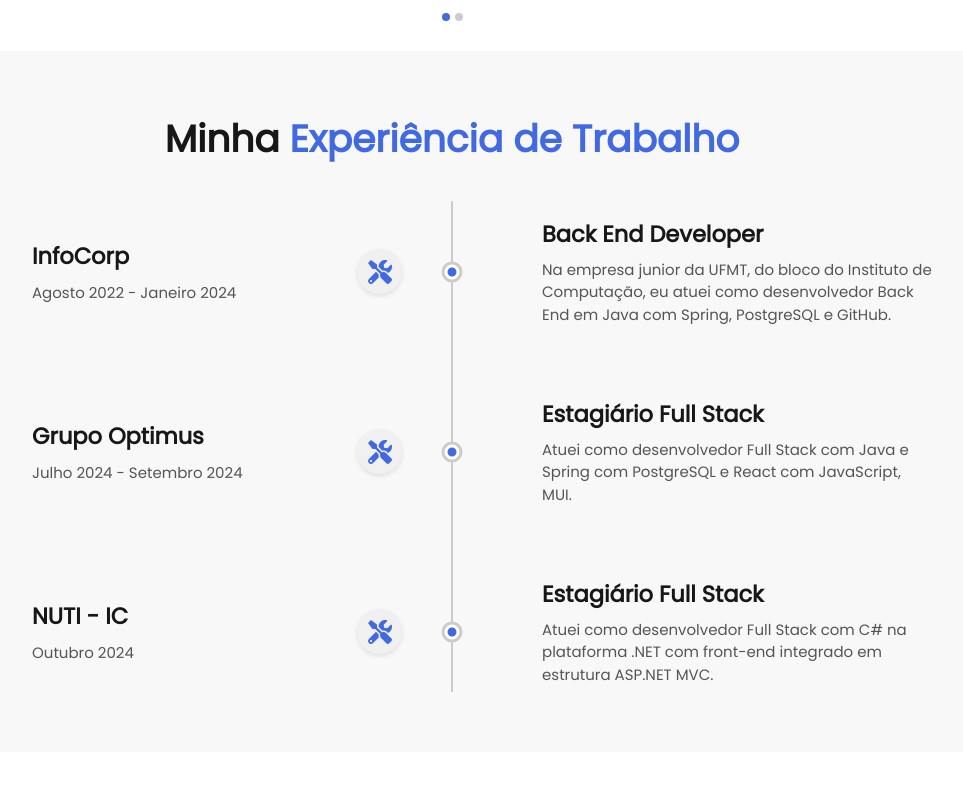
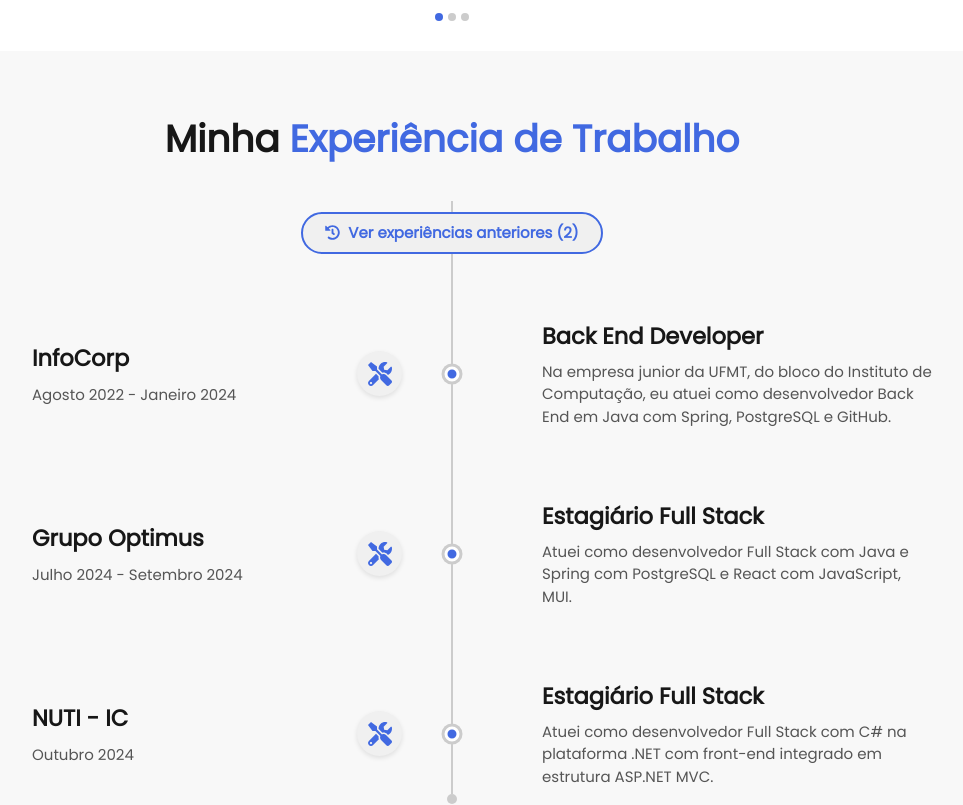
Before and after one commit to Parron01/Parron01-Portfolio, a React (Vite) app: page / in a window 1280 px wide. Shown: the part 1245-2050 px from the top of the page, without its empty margins (188-1151 px from the left). Built offline with nearby package versions, Linux system fonts and the light colour scheme.

Commit message:
Feat: Construindo escala para campo de Experience

```diff
--- a/src/components/Experience/Experience.jsx
+++ b/src/components/Experience/Experience.jsx
@@ -1,6 +1,8 @@
 import React, { useState, useEffect, useRef } from "react";
 import {
-  FaTools
+  FaTools,
+  FaChevronUp,
+  FaHistory
 } from "react-icons/fa";
 import {
   ExperienceContainer,
@@ -19,15 +21,30 @@
   TechPopup,
   TechItem,
   CompanyInfoContainer,
+  ShowMoreButton,
+  ShowMoreContainer
 } from "./Experience.styles";
 import { experiencesData, techIconMap } from "../../data/portfolioData";
 
 const Experience = () => {
+  // Número máximo de experiências a mostrar inicialmente
+  const MAX_VISIBLE_EXPERIENCES = 3;
+
+  // Estados
   const [activePopup, setActivePopup] = useState(null);
   const [popupPosition, setPopupPosition] = useState({ top: 0, left: 0 });
   const [isMobile, setIsMobile] = useState(window.innerWidth <= 900);
+  const [showAllExperiences, setShowAllExperiences] = useState(false);
   const popupRef = useRef(null);
   const techButtonsRef = useRef({});
+
+  // Determinar quais experiências mostrar
+  const visibleExperiences = showAllExperiences
+    ? experiencesData
+    : experiencesData.slice(-MAX_VISIBLE_EXPERIENCES);
+
+  // Verificar se há mais experiências a mostrar
+  const hasMoreExperiences = experiencesData.length > MAX_VISIBLE_EXPERIENCES;
 
   useEffect(() => {
     const handleResize = () => {
@@ -61,6 +78,13 @@
     });
 
     setActivePopup(id);
+  };
+
+  // Manipulador para o botão "Ver mais experiências"
+  const handleToggleExperiences = () => {
+    setShowAllExperiences(prev => !prev);
+    // Fechamos qualquer popup aberto ao alternar as experiências
+    setActivePopup(null);
   };
 
   // Close popup when clicking outside
@@ -119,7 +143,25 @@
         {/* Central timeline line */}
         <TimelineLine />
 
-        {experiencesData.map((exp, index) => (
+        {/* Botão "Ver mais experiências" se houver mais que MAX_VISIBLE_EXPERIENCES */}
+        {hasMoreExperiences && (
+          <ShowMoreContainer>
+            <ShowMoreButton onClick={handleToggleExperiences}>
+              {showAllExperiences ? (
+                <>
+                  <FaChevronUp /> Mostrar apenas recentes
+                </>
+              ) : (
+                <>
+                  <FaHistory /> Ver experiências anteriores ({experiencesData.length - MAX_VISIBLE_EXPERIENCES})
+                </>
+              )}
+            </ShowMoreButton>
+          </ShowMoreContainer>
+        )}
+
+        {/* Linhas de experiência */}
+        {visibleExperiences.map((exp, index) => (
           <ExperienceRow key={exp.id}>
             <LeftColumn>
               <CompanyInfoContainer>
--- a/src/components/Experience/Experience.styles.jsx
+++ b/src/components/Experience/Experience.styles.jsx
@@ -1,4 +1,16 @@
-import styled from "styled-components";
+import styled, { keyframes } from "styled-components";
+
+// Animação para fade in
+const fadeIn = keyframes`
+  from {
+    opacity: 0;
+    transform: translateY(20px);
+  }
+  to {
+    opacity: 1;
+    transform: translateY(0);
+  }
+`;
 
 export const ExperienceContainer = styled.section`
   display: flex;
@@ -45,6 +57,18 @@
     left: 15px;
     transform: none;
   }
+
+  &::after {
+    content: '';
+    position: absolute;
+    bottom: -10px;
+    left: 50%;
+    transform: translateX(-50%);
+    width: 10px;
+    height: 10px;
+    background-color: #ccc;
+    border-radius: 50%;
+  }
 `;
 
 export const ExperienceRow = styled.div`
@@ -65,6 +89,9 @@
     margin-bottom: 5rem;
     gap: 1rem;
   }
+
+  /* Animação para novos elementos */
+  animation: ${fadeIn} 0.5s ease-out;
 `;
 
 export const LeftColumn = styled.div`
@@ -244,3 +271,44 @@
     font-weight: 500;
   }
 `;
+
+// Botão para expandir experiências anteriores
+export const ShowMoreButton = styled.button`
+  display: flex;
+  align-items: center;
+  justify-content: center;
+  background-color: #f0f0f0;
+  color: #4169E1;
+  border: 2px solid #4169E1;
+  border-radius: 50px;
+  padding: 0.5rem 1.5rem;
+  font-size: 1rem;
+  font-weight: 600;
+  cursor: pointer;
+  margin: 0 auto 2rem auto;
+  transition: all 0.3s ease;
+  position: relative;
+  z-index: 5;
+
+  &:hover {
+    background-color: #4169E1;
+    color: white;
+  }
+
+  &:active {
+    transform: scale(0.98);
+  }
+
+  svg {
+    margin-right: 8px;
+  }
+`;
+
+// Contêiner para o botão mostrar mais
+export const ShowMoreContainer = styled.div`
+  display: flex;
+  justify-content: center;
+  width: 100%;
+  position: relative;
+  margin-bottom: 2rem;
+`;
--- a/src/data/portfolioData.js
+++ b/src/data/portfolioData.js
@@ -51,6 +51,26 @@
 export const experiencesData = [
   {
     id: 1,
+    company: "Empresa Fictícia A",
+    date: "Janeiro 2021 - Maio 2021",
+    role: "Desenvolvedor Frontend Jr.",
+    description:
+      "Atuei como desenvolvedor frontend implementando interfaces responsivas com React e JavaScript.",
+    color: "#4169E1",
+    technologies: ["React", "JavaScript", "Git"]
+  },
+  {
+    id: 2,
+    company: "Empresa Fictícia B",
+    date: "Junho 2021 - Dezembro 2021",
+    role: "Desenvolvedor Backend Jr.",
+    description:
+      "Trabalhei no desenvolvimento de APIs RESTful com Java e Spring Boot, integrando com bancos de dados PostgreSQL.",
+    color: "#4169E1",
+    technologies: ["Java", "Spring", "PostgreSQL", "GitHub"]
+  },
+  {
+    id: 3,
     company: "InfoCorp",
     date: "Agosto 2022 - Janeiro 2024",
     role: "Back End Developer",
@@ -60,7 +80,7 @@
     technologies: ["Java", "Spring", "PostgreSQL", "GitHub"]
   },
   {
-    id: 2,
+    id: 4,
     company: "Grupo Optimus",
     date: "Julho 2024 - Setembro 2024",
     role: "Estagiário Full Stack",
@@ -70,7 +90,7 @@
     technologies: ["Java", "Spring", "PostgreSQL", "React", "JavaScript","Python"]
   },
   {
-    id: 3,
+    id: 5,
     company: "NUTI - IC",
     date: "Outubro 2024",
     role: "Estagiário Full Stack",
@@ -79,4 +99,6 @@
     color: "#4169E1",
     technologies: ["C#", ".NET", "ASP.NET MVC","GitHub"]
   },
+
+    /*ADICIONAR NOVAS EXPERIENCIAS ABAIXO, SEGUINDO A NUMERAÇÃO DOS IDS PARA CORRETA ORDENAÇÃO */
 ];
```
